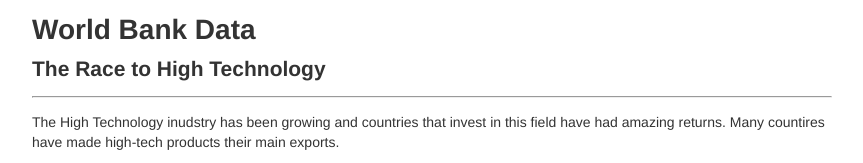
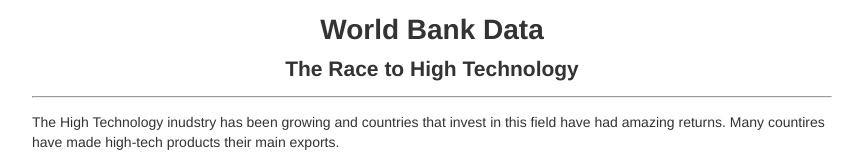
Before and after one commit to jawooson/jawooson.github.io, a plain HTML site: page index.html in a window 1280 px wide. Shown: the top 163 px of the page, without its empty margins (208-1071 px from the left). Drawn offline with Linux system fonts and the light colour scheme; a script that the page names is missing.

Commit message:
Update index.html

```diff
--- a/index.html
+++ b/index.html
@@ -227,8 +227,8 @@
       <!-- Begin page content -->
       <div class="container">
         <div class="page-header">
-          <h1>World Bank Data</h1>
-          <h2>The Race to High Technology </h2>
+          <h1><center>World Bank Data</center></h1>
+          <h2><center>The Race to High Technology</center></h2>
           <hr>
         </div>
         <p>
```
